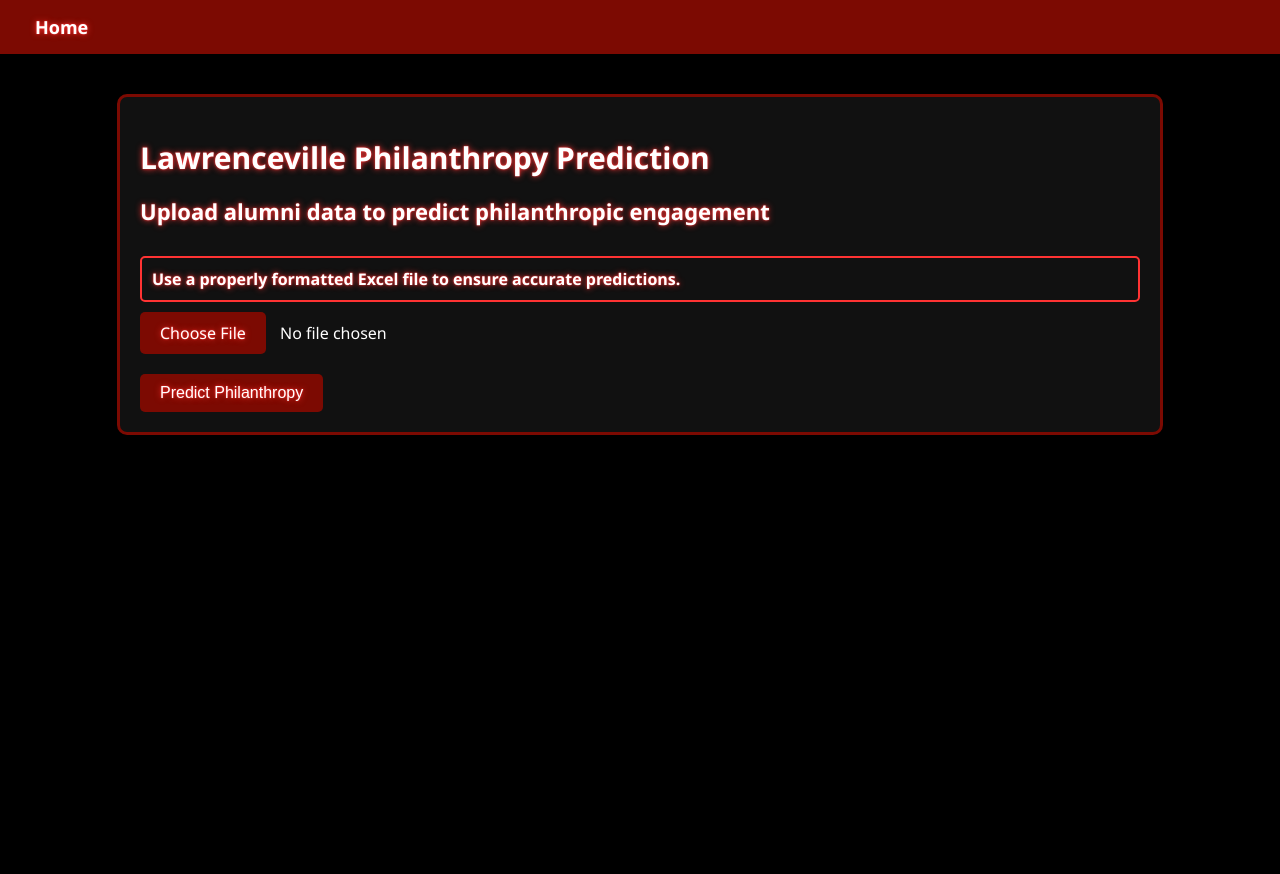
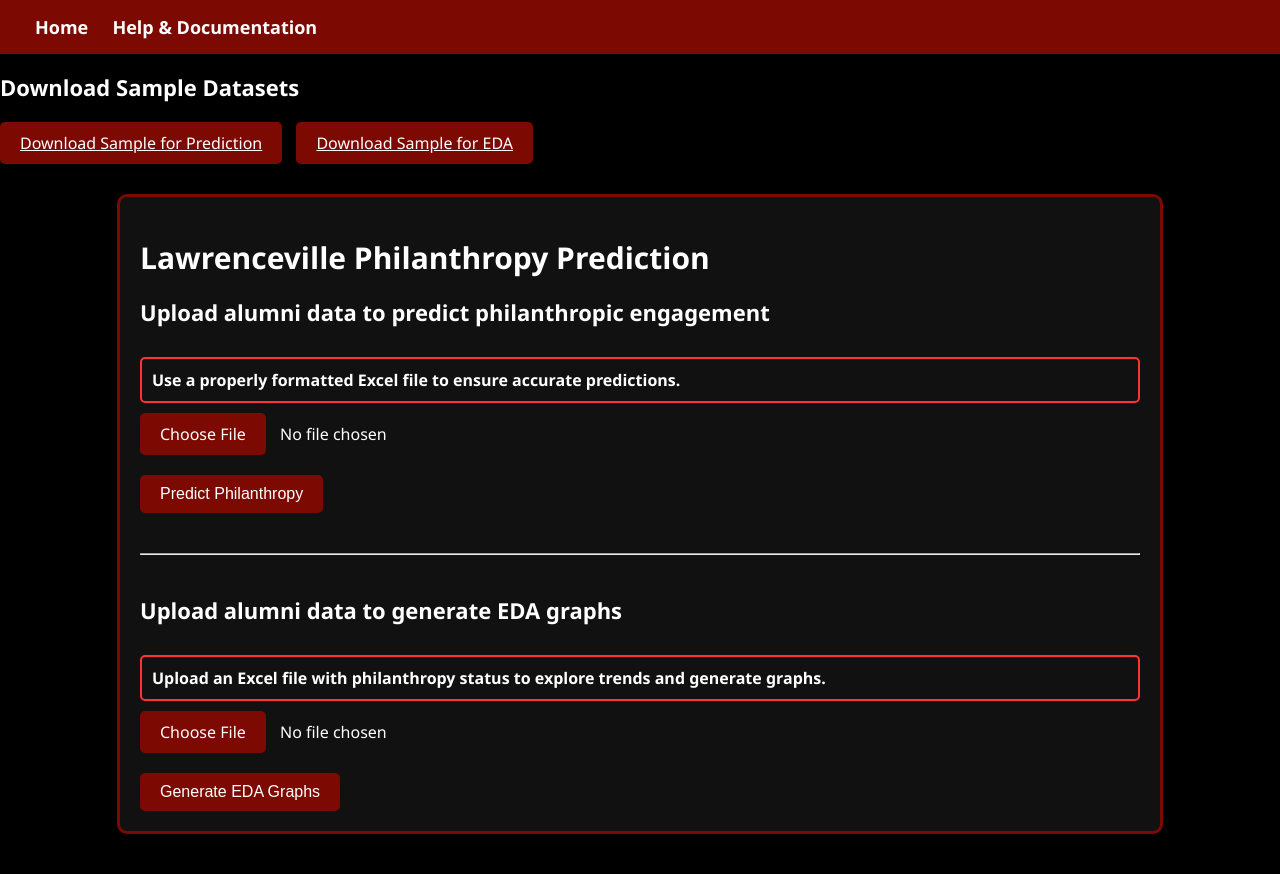
Before and after one commit to ChrisYang249/Alumni-Engagement, a Flask app: page / in a window 1280 px wide. Before the commit the page ends 435 px from the top, so only its background shows below. Run offline with Flask 3, Linux system fonts and the light colour scheme; parts of the project's set-up code (start-up, migrations or seed data) failed here and were passed over.

Commit message:
Update codebase with new features and improvements

```diff
--- a/app.py
+++ b/app.py
@@ -1,8 +1,13 @@
-from flask import Flask, render_template, request, send_file, redirect, url_for, flash
+import matplotlib
+matplotlib.use('Agg')
+from flask import Flask, render_template, request, send_file, redirect, url_for, flash, send_from_directory
 import pandas as pd
 import os
 import pickle
 import numpy as np
+import matplotlib.pyplot as plt
+import seaborn as sns
+import uuid
 
 app = Flask(__name__)
 app.config['UPLOAD_FOLDER'] = './uploads'
@@ -56,9 +61,16 @@
         df['Philanthropy_Prediction'] = predictions
         output_filename = f"predictions_{file.filename}"
         output_path = os.path.join(app.config['UPLOAD_FOLDER'], output_filename)
+
+        # Ensure all columns are included in the output
         df.to_excel(output_path, index=False)
-        # Update 'results.html' to use dark red/black theme
-        return render_template('results.html', filename=output_filename, tables=[df.head(20).to_html(classes='table table-dark table-striped', index=False)])
+
+        # Create a preview DataFrame with key columns for display
+        preview_df = df[['Gender', 'Class Year', 'Circle/Crescent House', 'Philanthropy_Prediction']].head(20)
+        # Update 'results.html' to use dark red/black theme and pass only the filename and preview table
+        return render_template('results.html',
+                             filename=output_filename,
+                             tables=[preview_df.to_html(classes='table table-dark table-striped', index=False)])
     return redirect(url_for('home'))
 
 @app.route('/download/<filename>')
@@ -66,5 +78,89 @@
     file_path = os.path.join(app.config['UPLOAD_FOLDER'], filename)
     return send_file(file_path, as_attachment=True)
 
+@app.route('/eda', methods=['POST'])
+def eda():
+    if 'eda_excel_file' not in request.files:
+        flash('No file part')
+        return redirect(request.url)
+    file = request.files['eda_excel_file']
+    if file.filename == '':
+        flash('No selected file')
+        return redirect(request.url)
+    if file:
+        file_path = os.path.join(app.config['UPLOAD_FOLDER'], file.filename)
+        file.save(file_path)
+        df = pd.read_excel(file_path)
+        sns.set(style="whitegrid")
+        unique_id = str(uuid.uuid4())[:8]
+        # 1. Correlation Heatmap
+        engagement_cols = [
+            'Alumni Engagement Score FY25',
+            'Alumni Engagement Rating FY25',
+            'Alumni Engagement Philanthropic FY25',
+            'Alumni Engagement Volunteer FY25',
+            'Alumni Engagement Experiential FY25',
+            'Alumni Engagement Comms FY25'
+        ]
+        heatmap_img = f'engagement_correlation_heatmap_{unique_id}.png'
+        try:
+            corr = df[engagement_cols].corr()
+            plt.figure(figsize=(8, 6))
+            sns.heatmap(corr, annot=True, cmap='coolwarm', fmt='.2f')
+            plt.title('Correlation Matrix: Engagement Metrics & Philanthropy')
+            plt.tight_layout()
+            plt.savefig(os.path.join(app.config['UPLOAD_FOLDER'], heatmap_img))
+            plt.close()
+        except Exception:
+            heatmap_img = None
+        # 2. Philanthropy by Class Year
+        class_year_img = f'philanthropy_by_class_year_{unique_id}.png'
+        try:
+            top_years = df['Class Year'].value_counts().index[:10]
+            plt.figure(figsize=(12, 6))
+            sns.boxplot(x='Class Year', y='Alumni Engagement Philanthropic FY25', data=df[df['Class Year'].isin(top_years)])
+            plt.title('Philanthropy by Top 10 Class Years')
+            plt.xticks(rotation=45)
+            plt.tight_layout()
+            plt.savefig(os.path.join(app.config['UPLOAD_FOLDER'], class_year_img))
+            plt.close()
+        except Exception:
+            class_year_img = None
+        # 3. Philanthropy by Gender
+        gender_img = f'philanthropy_by_gender_{unique_id}.png'
+        try:
+            plt.figure(figsize=(8, 6))
+            sns.boxplot(x='Gender', y='Alumni Engagement Philanthropic FY25', data=df)
+            plt.title('Philanthropy by Gender')
+            plt.tight_layout()
+            plt.savefig(os.path.join(app.config['UPLOAD_FOLDER'], gender_img))
+            plt.close()
+        except Exception:
+            gender_img = None
+        # 4. Philanthropy by House
+        house_img = f'philanthropy_by_house_{unique_id}.png'
+        try:
+            top_houses = df['Circle/Crescent House'].value_counts().index[:10]
+            plt.figure(figsize=(12, 6))
+            sns.boxplot(x='Circle/Crescent House', y='Alumni Engagement Philanthropic FY25', data=df[df['Circle/Crescent House'].isin(top_houses)])
+            plt.title('Philanthropy by Top 10 Houses')
+            plt.xticks(rotation=45)
+            plt.tight_layout()
+            plt.savefig(os.path.join(app.config['UPLOAD_FOLDER'], house_img))
+            plt.close()
+        except Exception:
+            house_img = None
+        eda_images = [img for img in [house_img, gender_img, class_year_img, heatmap_img] if img]
+        return render_template('eda_results.html', eda_images=eda_images)
+    return redirect(url_for('home'))
+
+@app.route('/uploads/<filename>')
+def uploaded_file(filename):
+    return send_from_directory(app.config['UPLOAD_FOLDER'], filename)
+
+@app.route('/help')
+def help_page():
+    return render_template('help.html')
+
 if __name__ == '__main__':
     app.run(debug=True)
--- a/predict_philanthropy.py
+++ b/predict_philanthropy.py
@@ -1,3 +1,5 @@
+import matplotlib
+matplotlib.use('Agg')
 import pandas as pd
 import numpy as np
 from sklearn.ensemble import RandomForestClassifier
@@ -83,3 +85,6 @@
 plt.savefig('confusion_matrix.png')
 plt.close()
 print("Confusion matrix plot saved as 'confusion_matrix.png'")
+
+df['Philanthropy_Prediction'] = y_pred
+df['Alumni Engagement Philanthropic FY25'] = y_pred
--- a/templates/base.html
+++ b/templates/base.html
@@ -27,7 +27,6 @@
             text-decoration: none;
             font-size: 18px;
             margin-left: 20px;
-            text-shadow: 0 0 6px #FF3333, 0 0 2px #FF3333;
         }
 
         .container {
@@ -42,7 +41,6 @@
 
         h1, h2, label, .btn, .highlight-box {
             color: #FFFFFF !important;
-            text-shadow: 0 0 6px #FF3333, 0 0 2px #FF3333;
         }
 
         h1 {
@@ -90,7 +88,14 @@
 <body>
     <nav>
         <a href="/">Home</a>
+        <a href="/help">Help & Documentation</a>
     </nav>
+
+    <div style="margin-bottom: 30px;">
+        <h2>Download Sample Datasets</h2>
+        <a href="{{ url_for('static', filename='sample data for prediction.xlsx') }}" class="btn" download>Download Sample for Prediction</a>
+        <a href="{{ url_for('static', filename='sample data for EDA.xlsx') }}" class="btn" style="margin-left: 10px;" download>Download Sample for EDA</a>
+    </div>
 
     {% block content %}{% endblock %}
 
--- a/templates/index.html
+++ b/templates/index.html
@@ -22,6 +22,22 @@
             <button type="submit" class="btn">Predict Philanthropy</button>
         </div>
     </form>
+
+    <hr style="margin: 40px 0;">
+    <h2>Upload alumni data to generate EDA graphs</h2>
+    <form action="/eda" method="post" enctype="multipart/form-data">
+        <div class="highlight-box">
+            Upload an Excel file with philanthropy status to explore trends and generate graphs.
+        </div>
+        <div class="file-upload" style="margin-top: 20px;">
+            <label for="eda-excel-file" class="btn">Choose File</label>
+            <input type="file" id="eda-excel-file" name="eda_excel_file" accept=".xlsx,.xls" required style="display: none;">
+            <span id="eda-file-name" style="margin-left: 10px;">No file chosen</span>
+        </div>
+        <div style="margin-top: 30px;">
+            <button type="submit" class="btn">Generate EDA Graphs</button>
+        </div>
+    </form>
 </div>
 
 {% block scripts %}
@@ -30,6 +46,10 @@
         const fileName = e.target.files[0] ? e.target.files[0].name : 'No file chosen';
         document.getElementById('file-name').textContent = fileName;
     });
+    document.getElementById('eda-excel-file').addEventListener('change', function(e) {
+        const fileName = e.target.files[0] ? e.target.files[0].name : 'No file chosen';
+        document.getElementById('eda-file-name').textContent = fileName;
+    });
 </script>
 {% endblock %}
 {% endblock %}
```
Also changed, not shown: templates/eda_results.html (added, +28 -0 lines), templates/help.html (added, +33 -0 lines), templates/results.html (+8 -17 lines), Lawrenceville_School_seal.png (deleted), confusion_matrix.png (deleted), engagement_correlation_heatmap.png (deleted), feature_importances.png (deleted), philanthropy_by_class_year.png (deleted), philanthropy_by_gender.png (deleted), philanthropy_by_house.png (deleted), static/favicon.ico (added), 5 other files.
